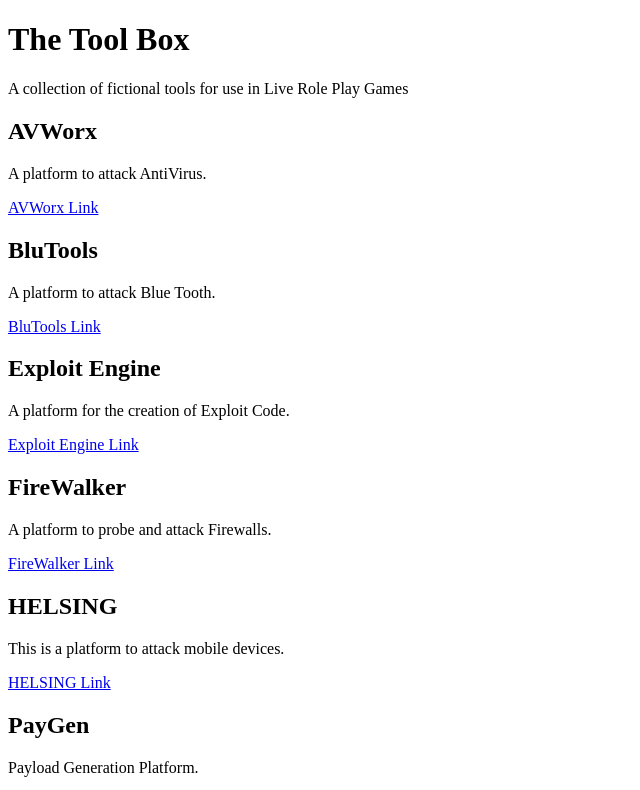
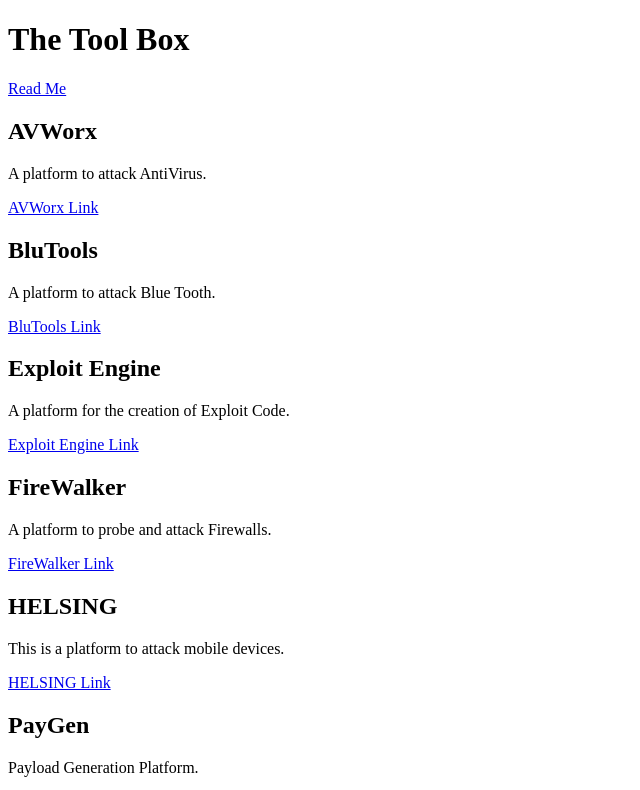
Before and after one commit to GandalfsLair/hacktools, a plain HTML site: page index.html in a window 1280 px wide. Shown: the top 790 px of the page, without its empty margins (0-640 px from the left). Drawn offline with Linux system fonts and the light colour scheme.

Commit message:
Update index.html

```diff
--- a/index.html
+++ b/index.html
@@ -7,7 +7,7 @@
 
 <h1>The Tool Box</h1>
 
-<p>A collection of fictional tools for use in Live Role Play Games</p>
+<a href="ReadMe/ReadMe.html">Read Me</a>
 
 
 <h2>AVWorx</h2>
```
